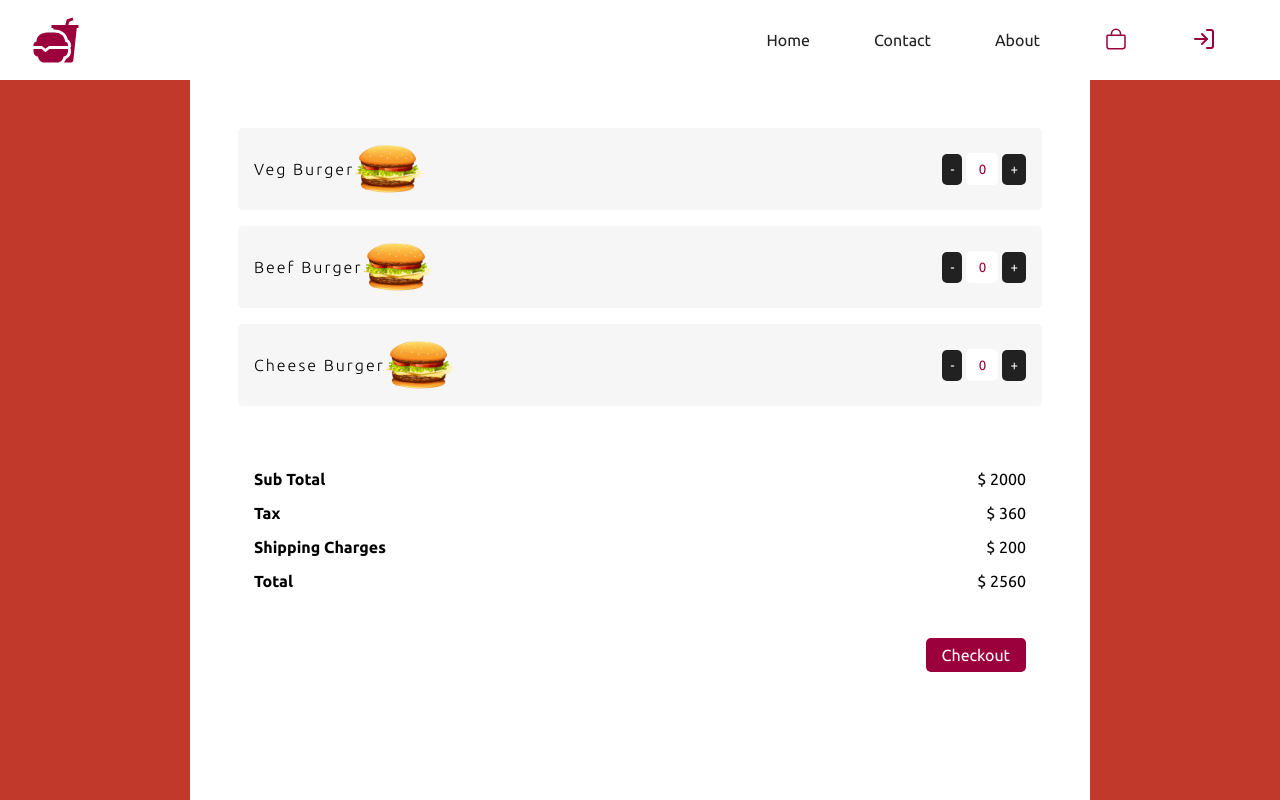
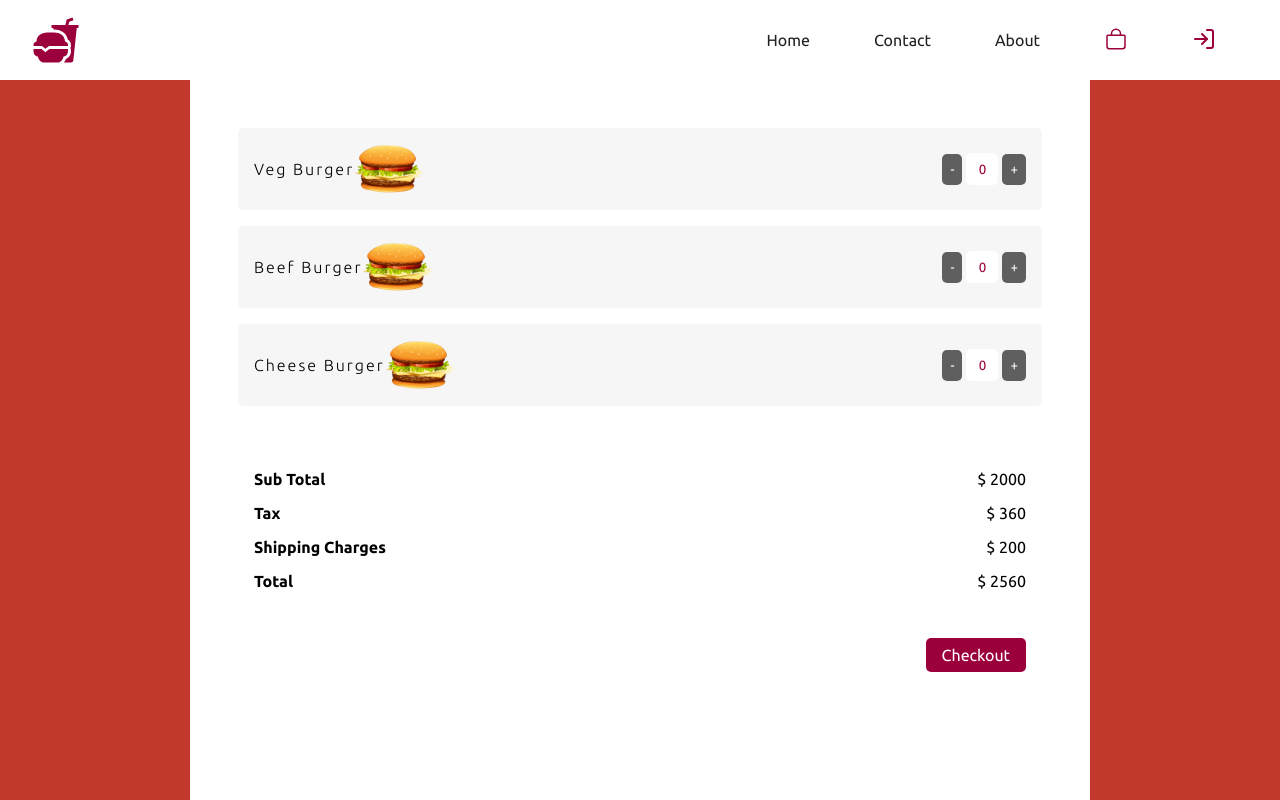
Before and after one commit to mohit838/BurgerShop-MERN, a React (Create React App) app in the folder client/: page /cart in a window 1280 px wide. Shown: the top 800 px of the page. Built offline with nearby package versions, Linux system fonts and the light colour scheme.

Commit message:
Cart Button Color Change

```diff
--- a/client/src/styles/cart.scss
+++ b/client/src/styles/cart.scss
@@ -78,7 +78,7 @@
     cursor: pointer;
     border: none;
     padding: 0.5rem;
-    background-color: $dark;
+    background-color: $lightDark;
     color: white;
     border-radius: 5px;
   }
```
